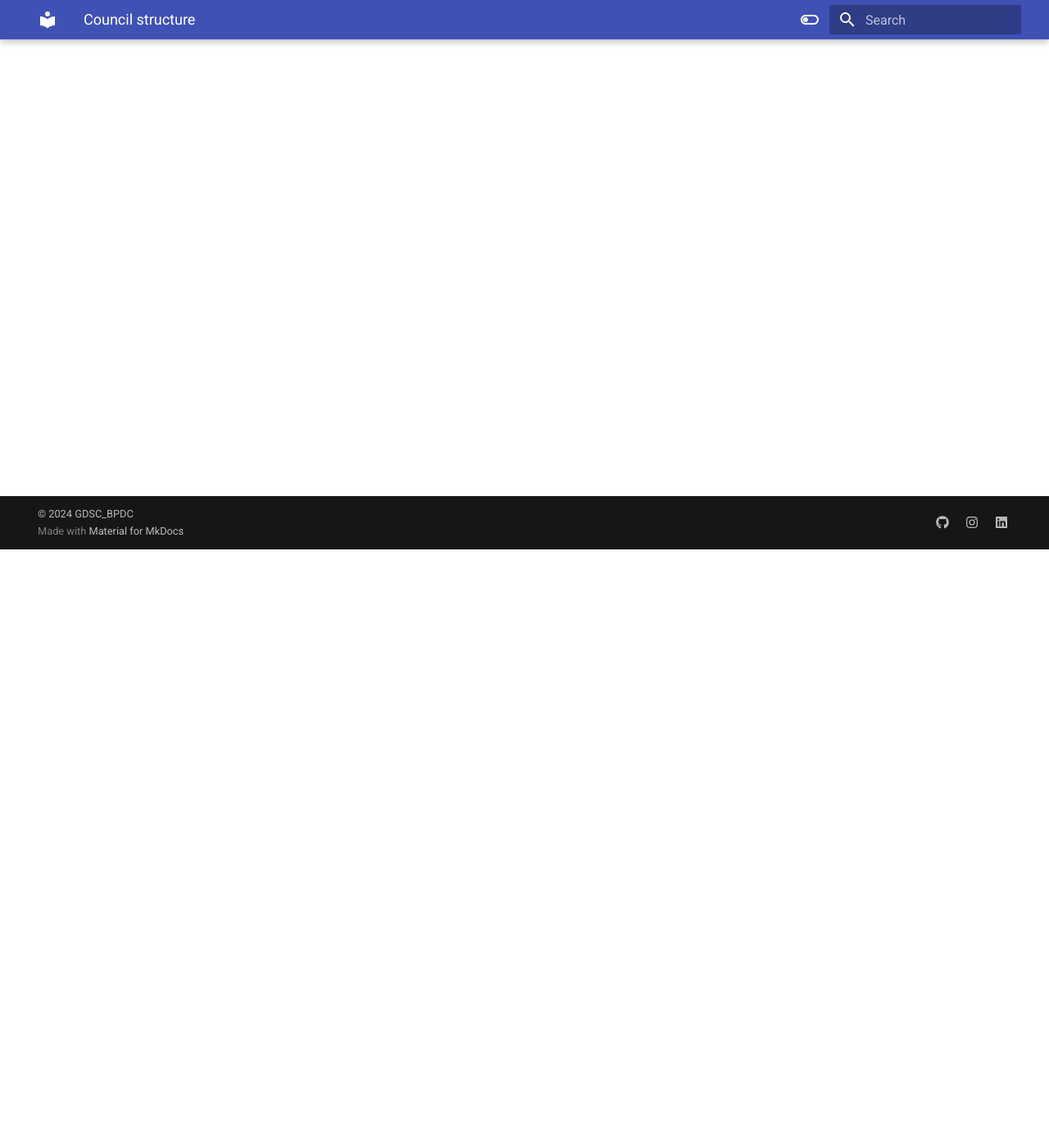
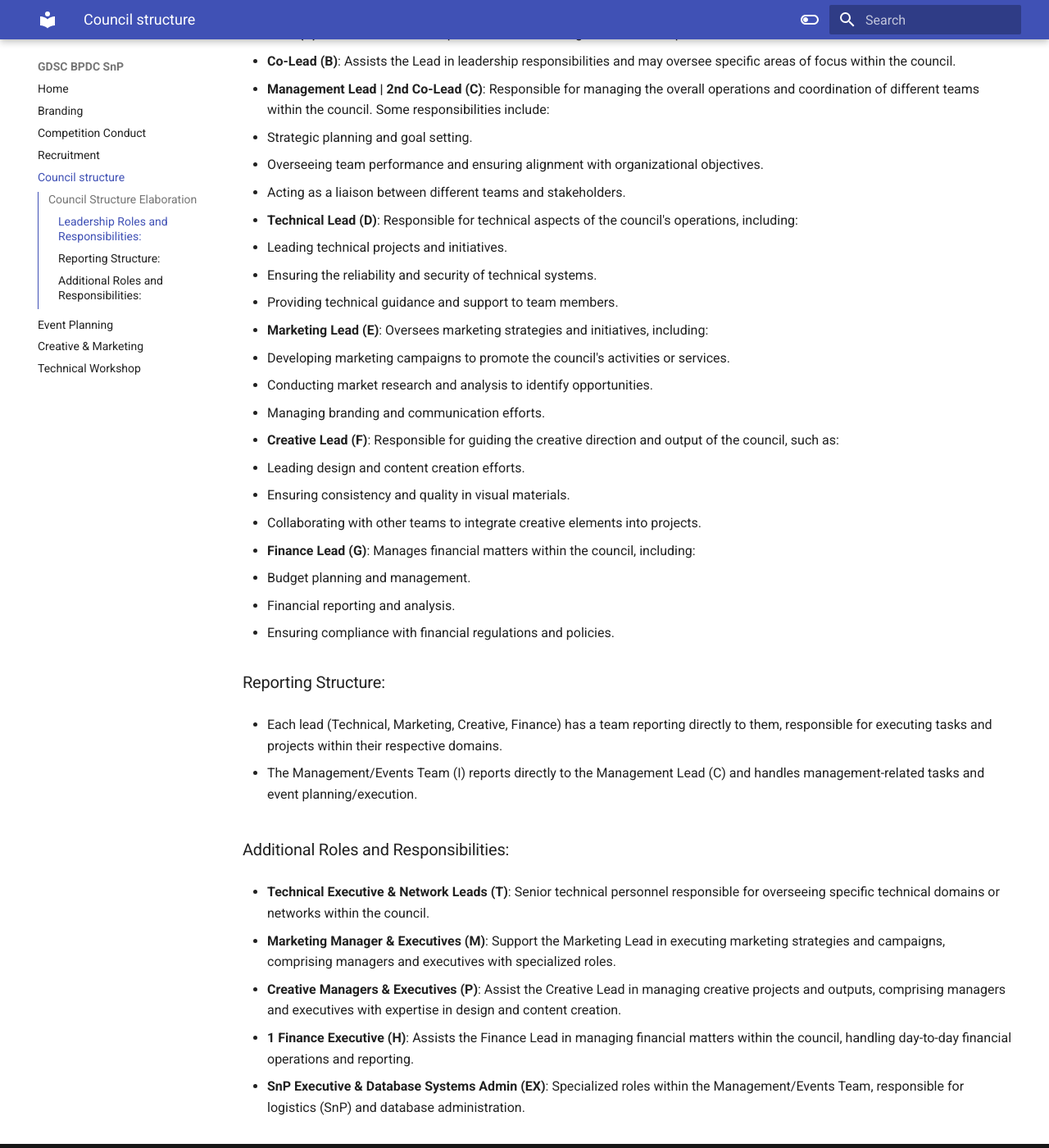
Before and after one commit to gdscbpdc/GDSC-SnP, an MkDocs documentation site: the page built from docs/council_structure.md, in a window 1280 px wide and 1400 px high, scrolled down 730 px. Shown: the whole window at 82% size. Built offline with MkDocs 1.6.1 and Material for MkDocs 9.7.7, drawn with Linux system fonts in a browser that asks for light colours; some of the changed text lies outside the part shown.

Commit message:
Update council_structure.md

````diff
--- a/docs/council_structure.md
+++ b/docs/council_structure.md
@@ -18,3 +18,56 @@ flowchart TD
         C-->| Team Members Include | EX["SnP Executive & Database Systems Admin"]
     end
 ```
+
+## Council Structure Elaboration
+
+The council structure depicted in the flowchart outlines the hierarchical organization of a team or department, with a focus on leadership roles and reporting relationships. Here's a detailed breakdown:
+
+### Leadership Roles and Responsibilities:
+
+- **Lead (A)**: The overall leader responsible for the strategic direction and performance of the council.
+
+- **Co-Lead (B)**: Assists the Lead in leadership responsibilities and may oversee specific areas of focus within the council.
+
+- **Management Lead | 2nd Co-Lead (C)**: Responsible for managing the overall operations and coordination of different teams within the council. Some responsibilities include:
+  - Strategic planning and goal setting.
+  - Overseeing team performance and ensuring alignment with organizational objectives.
+  - Acting as a liaison between different teams and stakeholders.
+
+- **Technical Lead (D)**: Responsible for technical aspects of the council's operations, including:
+  - Leading technical projects and initiatives.
+  - Ensuring the reliability and security of technical systems.
+  - Providing technical guidance and support to team members.
+
+- **Marketing Lead (E)**: Oversees marketing strategies and initiatives, including:
+  - Developing marketing campaigns to promote the council's activities or services.
+  - Conducting market research and analysis to identify opportunities.
+  - Managing branding and communication efforts.
+
+- **Creative Lead (F)**: Responsible for guiding the creative direction and output of the council, such as:
+  - Leading design and content creation efforts.
+  - Ensuring consistency and quality in visual materials.
+  - Collaborating with other teams to integrate creative elements into projects.
+
+- **Finance Lead (G)**: Manages financial matters within the council, including:
+  - Budget planning and management.
+  - Financial reporting and analysis.
+  - Ensuring compliance with financial regulations and policies.
+
+### Reporting Structure:
+
+- Each lead (Technical, Marketing, Creative, Finance) has a team reporting directly to them, responsible for executing tasks and projects within their respective domains.
+
+- The Management/Events Team (I) reports directly to the Management Lead (C) and handles management-related tasks and event planning/execution.
+
+### Additional Roles and Responsibilities:
+
+- **Technical Executive & Network Leads (T)**: Senior technical personnel responsible for overseeing specific technical domains or networks within the council.
+
+- **Marketing Manager & Executives (M)**: Support the Marketing Lead in executing marketing strategies and campaigns, comprising managers and executives with specialized roles.
+
+- **Creative Managers & Executives (P)**: Assist the Creative Lead in managing creative projects and outputs, comprising managers and executives with expertise in design and content creation.
+
+- **1 Finance Executive (H)**: Assists the Finance Lead in managing financial matters within the council, handling day-to-day financial operations and reporting.
+
+- **SnP Executive & Database Systems Admin (EX)**: Specialized roles within the Management/Events Team, responsible for logistics (SnP) and database administration.
````
